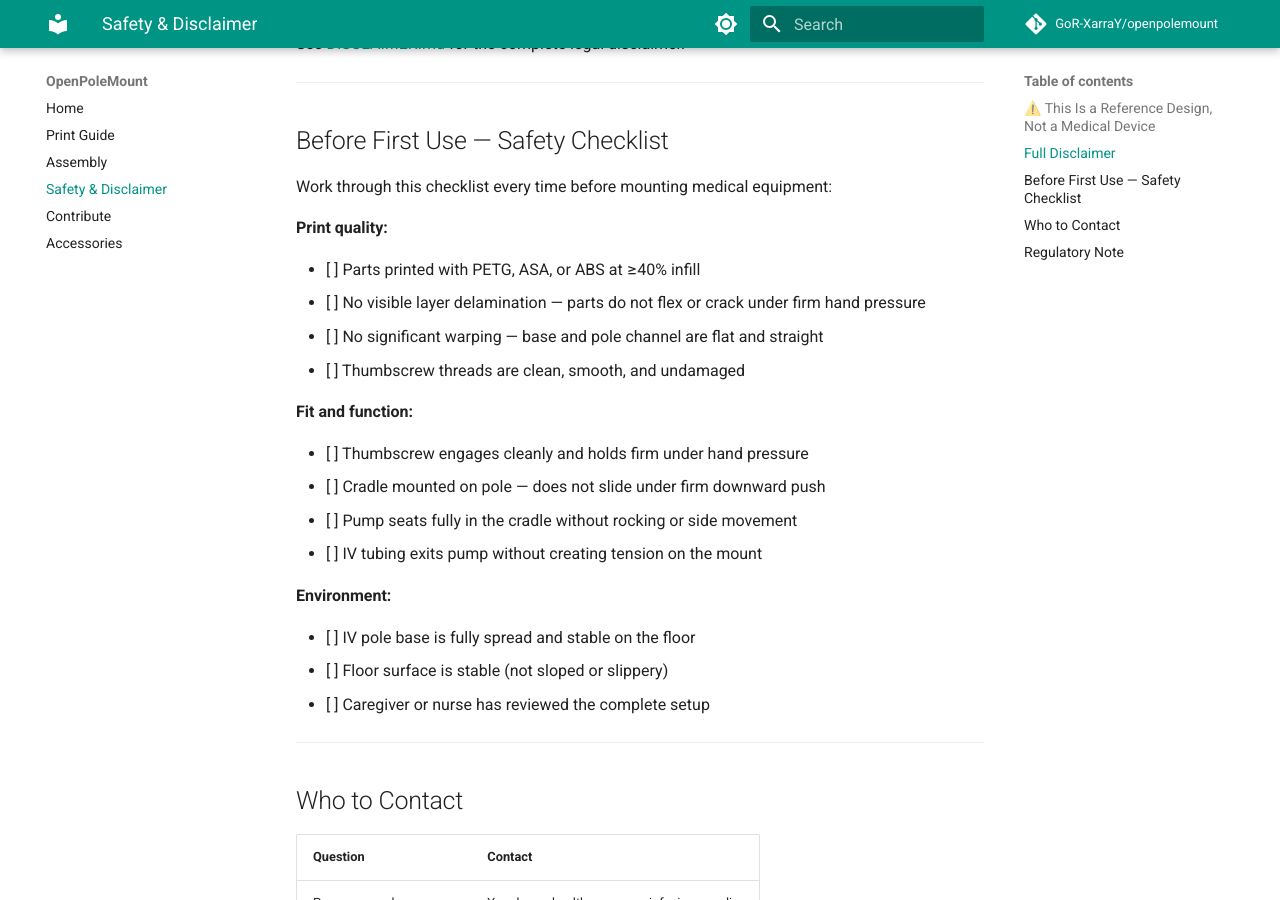
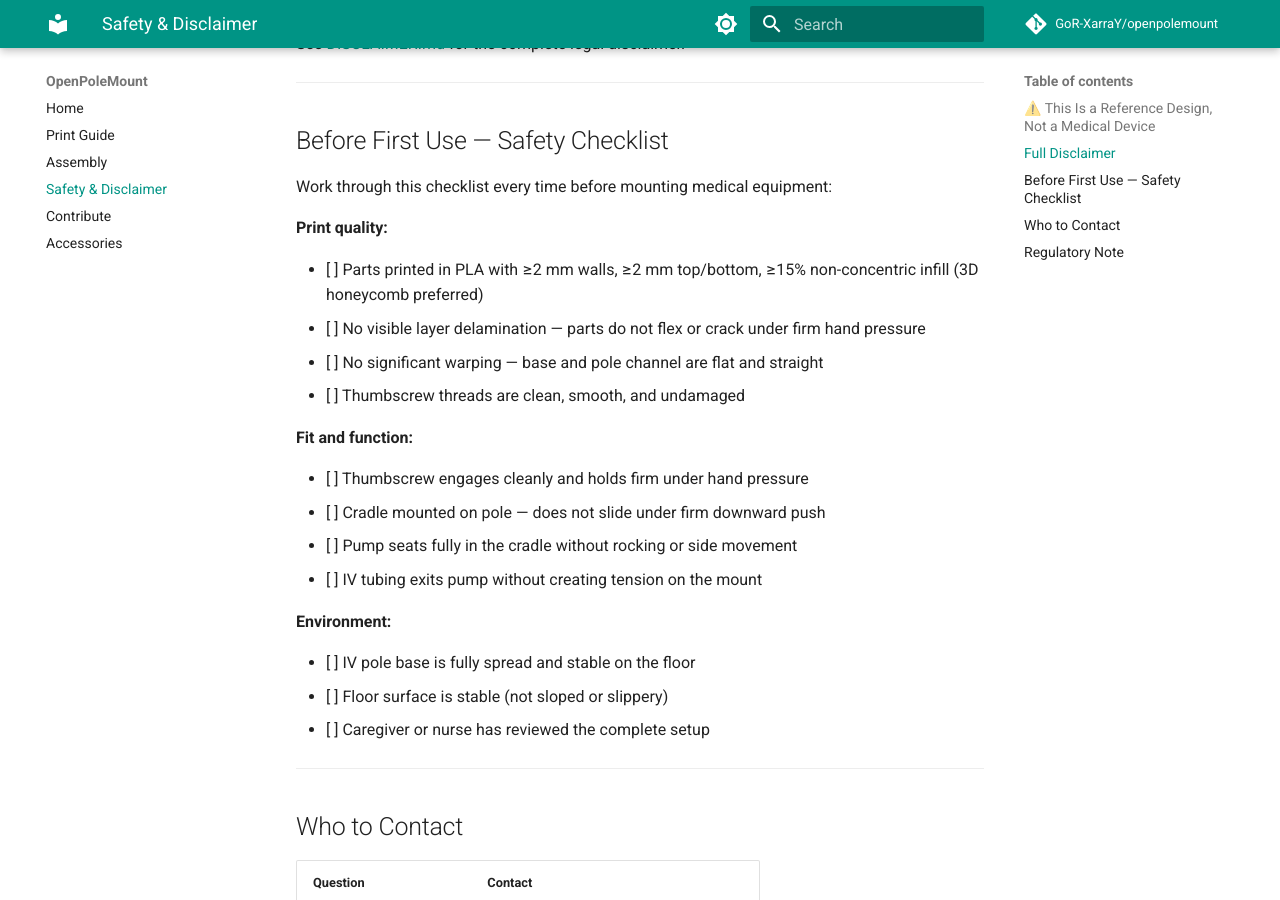
Before and after one commit to GoR-XarraY/openpolemount, an MkDocs documentation site: the page built from docs/safety.md, in a window 1280 px wide and 900 px high, scrolled down 579 px. Built offline with MkDocs 1.6.1 and Material for MkDocs 9.7.7, drawn with Linux system fonts in a browser that asks for light colours; comment, search, counter and statistics services are not loaded.

Commit message:
docs: update safety checklist to match PLA print settings

```diff
--- a/docs/safety.md
+++ b/docs/safety.md
@@ -30,7 +30,7 @@ Work through this checklist every time before mounting medical equipment:
 
 **Print quality:**
 
-- [ ] Parts printed with PETG, ASA, or ABS at ≥40% infill
+- [ ] Parts printed in PLA with ≥2 mm walls, ≥2 mm top/bottom, ≥15% non-concentric infill (3D honeycomb preferred)
 - [ ] No visible layer delamination — parts do not flex or crack under firm hand pressure
 - [ ] No significant warping — base and pole channel are flat and straight
 - [ ] Thumbscrew threads are clean, smooth, and undamaged
```
